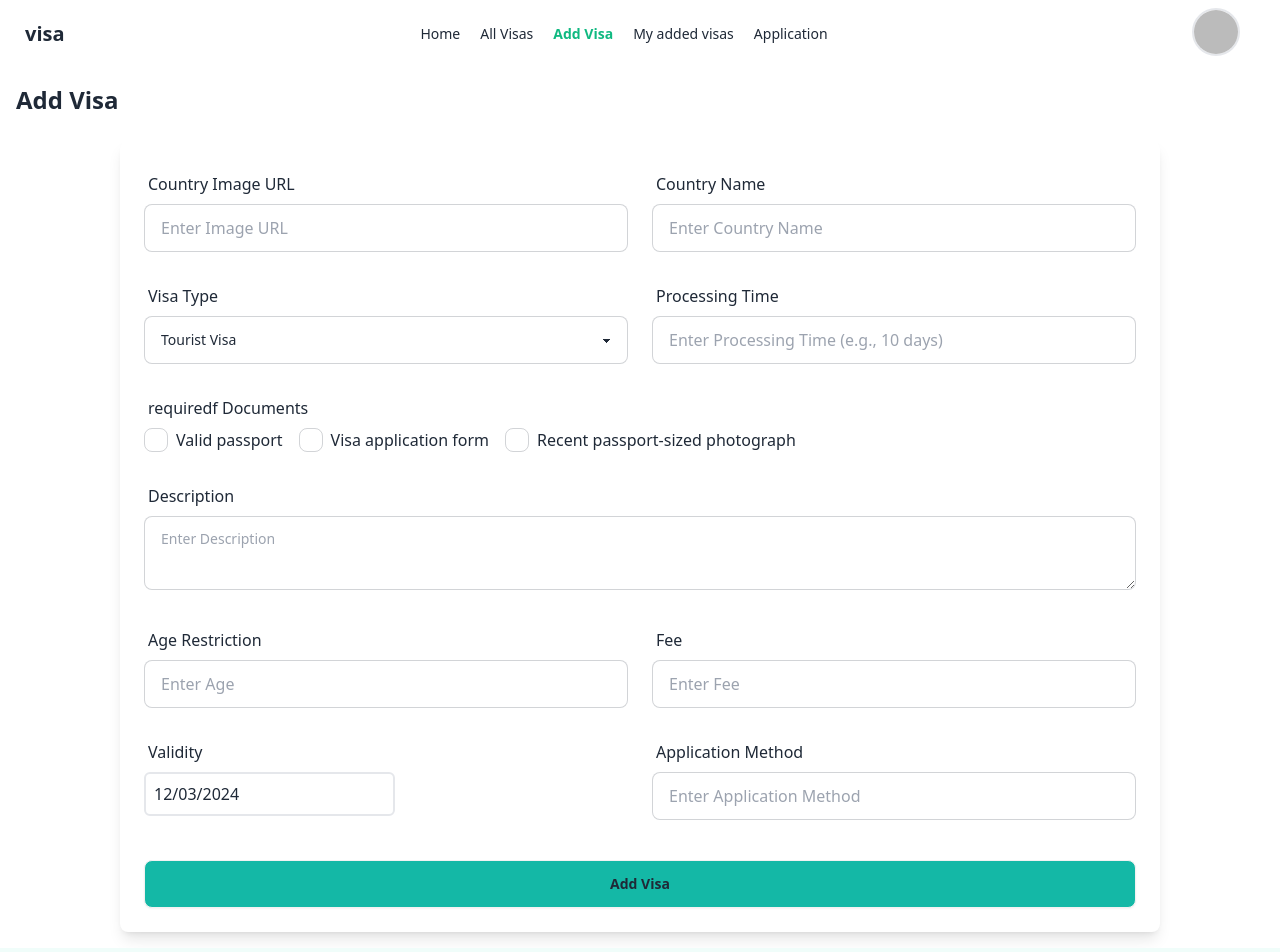
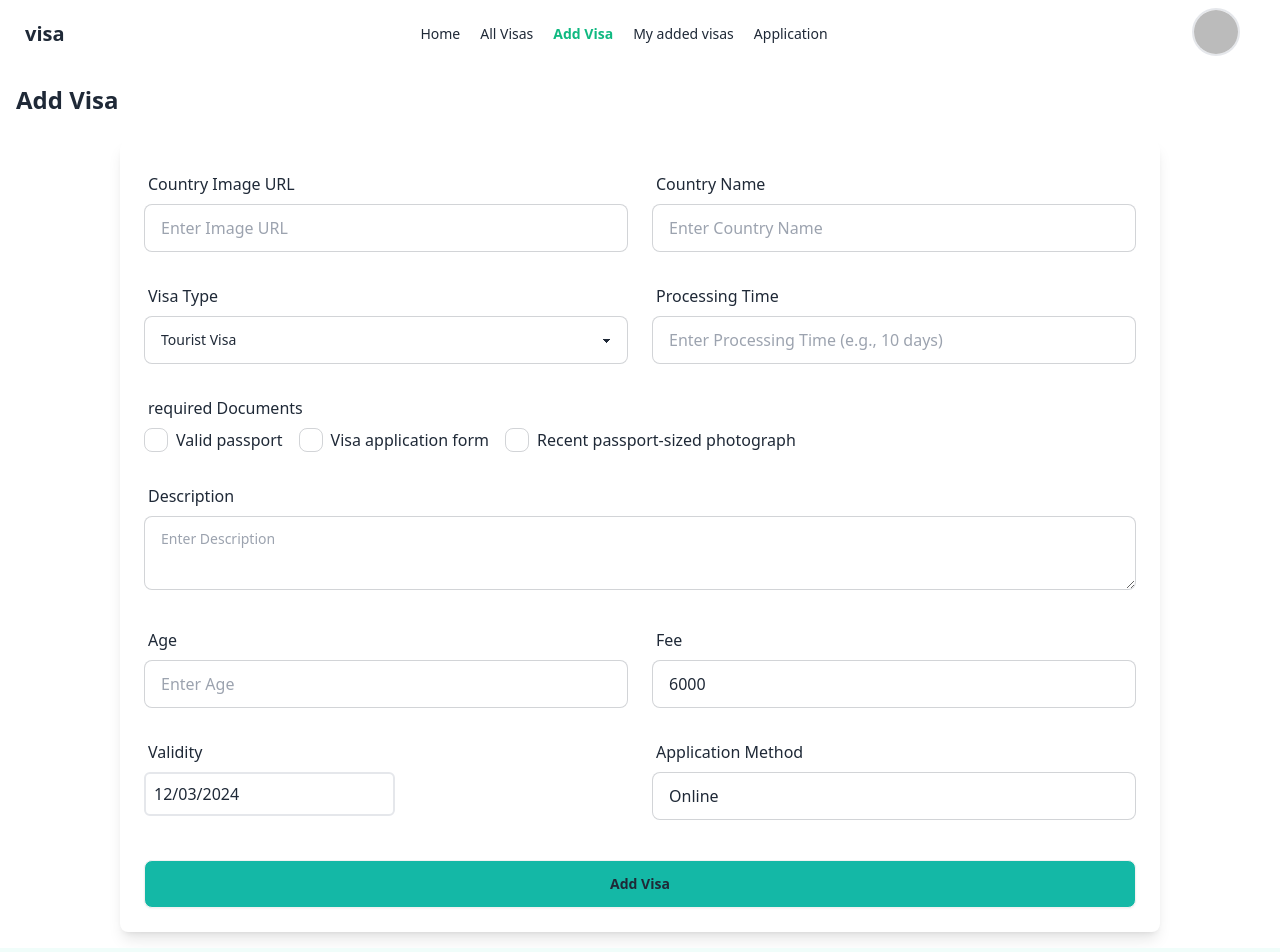
Before and after one commit to hrid1/visa-ease-client, a React (Vite) app: page /addvisa in a window 1280 px wide. Shown: the top 952 px of the page. Built offline with nearby package versions, Linux system fonts and the light colour scheme; no server answers; sample sign-in values are in the browser's storage.

Commit message:
Post the Visa & send to Server

```diff
--- a/package.json
+++ b/package.json
@@ -17,6 +17,7 @@
     "react-hot-toast": "^2.4.1",
     "react-icons": "^5.4.0",
     "react-router-dom": "^6.28.0",
+    "sweetalert2": "^11.14.5",
     "swiper": "^11.1.15"
   },
   "devDependencies": {
--- a/src/pages/AddVisa/AddVisa.jsx
+++ b/src/pages/AddVisa/AddVisa.jsx
@@ -2,6 +2,7 @@ import { useState } from "react";
 import DatePicker from "react-datepicker";
 
 import "react-datepicker/dist/react-datepicker.css";
+import Swal from "sweetalert2";
 
 const AddVisa = () => {
   // const visaTypes = ["Tourist Visa", "Student Visa", "Official Visa"];
@@ -47,8 +48,30 @@ const AddVisa = () => {
       formattedDate,
       applicationmethod,
     };
-    // console.log(formattedDate, visatype, selectedDocuments);
+
     console.log(formData);
+    // send to the server
+    fetch("http://localhost:8000/visas", {
+      method: "POST",
+      headers: {
+        "Content-Type": "application/json",
+      },
+      body: JSON.stringify(formData),
+    })
+      .then((res) => res.json())
+      .then((data) => {
+        {
+          if (data.acknowledged) {
+            Swal.fire({
+              title: "Well Done!",
+              text: "Your Visa have Created Successfully!",
+              icon: "success",
+            });
+            //
+            form.reset();
+          }
+        }
+      });
   };
   return (
     <div className="container mx-auto p-4">
@@ -67,7 +90,7 @@ const AddVisa = () => {
             className="input input-bordered w-full"
             // value={formData.countryImage}
             // onChange={handleInputChange}
-            requiredf
+            required
           />
         </div>
 
@@ -81,7 +104,7 @@ const AddVisa = () => {
             className="input input-bordered w-full"
             // value={formData.countryName}
             // onChange={handleInputChange}
-            requiredf
+            required
           />
         </div>
 
@@ -94,7 +117,7 @@ const AddVisa = () => {
             style={{ maxWidth: "100%" }}
             // value={formData.visaType}
             // onChange={handleInputChange}
-            requiredf
+            required
           >
             <option value="" disabled>
               Select Visa Type
@@ -116,13 +139,13 @@ const AddVisa = () => {
             className="input input-bordered w-full"
             // value={formData.processingTime}
             // onChange={handleInputChange}
-            requiredf
+            required
           />
         </div>
 
-        {/* requiredf Documents */}
+        {/* required Documents */}
         <div className="col-span-2">
-          <label className="label">requiredf Documents</label>
+          <label className="label">required Documents</label>
           <div className="flex flex-wrap gap-4">
             {documentOptions.map((doc, index) => (
               <label key={index} className="flex items-center space-x-2">
@@ -148,13 +171,13 @@ const AddVisa = () => {
             className="textarea textarea-bordered w-full"
             // value={formData.description}
             // onChange={handleInputChange}
-            requiredf
+            required
           />
         </div>
 
         {/* Age Restriction */}
         <div>
-          <label className="label">Age Restriction</label>
+          <label className="label">Age </label>
           <input
             type="number"
             name="age"
@@ -173,9 +196,10 @@ const AddVisa = () => {
             name="fee"
             placeholder="Enter Fee"
             className="input input-bordered w-full"
+            defaultValue="6000"
             // value={formData.fee}
             // onChange={handleInputChange}
-            requiredf
+            required
           />
         </div>
 
@@ -189,7 +213,7 @@ const AddVisa = () => {
             className="input input-bordered w-full"
             // value={formData.validity}
             // onChange={handleInputChange}
-            requiredf
+            required
           /> */}
           <div className="w-full">
             <DatePicker
@@ -208,9 +232,10 @@ const AddVisa = () => {
             name="applicationMethod"
             placeholder="Enter Application Method"
             className="input input-bordered w-full"
+            defaultValue={"Online"}
             // value={formData.applicationMethod}
             // onChange={handleInputChange}
-            requiredf
+            required
           />
         </div>
 
--- a/src/pages/AllVisa/AllVisa.jsx
+++ b/src/pages/AllVisa/AllVisa.jsx
@@ -1,11 +1,13 @@
-import React from 'react';
+import React from "react";
 
 const AllVisa = () => {
-    return (
-        <div>
-            <h2>All visa</h2>
-        </div>
-    );
+  return (
+    <div>
+      <h2 className="text-center font-bold text-3xl">All Visas</h2>
+
+      <section className="grid grid-cols-1 md:grid-cols-2 lg:grid-cols-4 "></section>
+    </div>
+  );
 };
 
 export default AllVisa;
```
Also changed, not shown: 1 other file (tests, documents, lock files or other folders).
